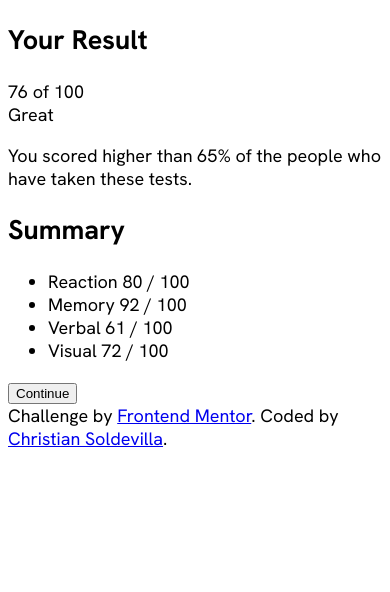
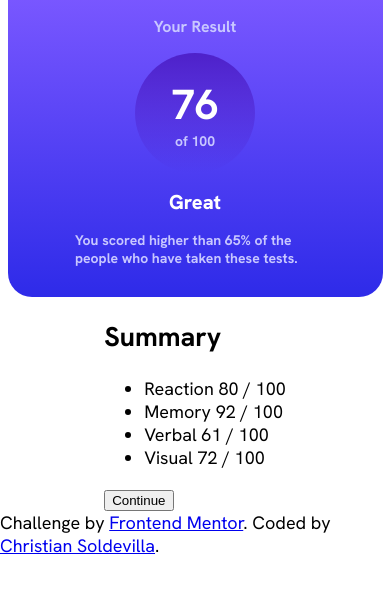
Before and after one commit to soldochris/results-summary-component, a React (Vite) app: page / in a window 390 px wide. Shown: the top 592 px of the page. Built offline with nearby package versions, Linux system fonts and the light colour scheme.

Commit message:
Result component ready for mobile

```diff
--- a/src/App.css
+++ b/src/App.css
@@ -27,4 +27,12 @@
 body{
   font-family: "Hanken-Grotesk", sans-serif;
   font-size: 18px;
+  margin: 0;
+  padding: 0;
 }
+
+main{
+  display: flex;
+  flex-direction: column;
+  align-items: center;
+}
--- a/src/App.jsx
+++ b/src/App.jsx
@@ -8,9 +8,11 @@ function App() {
 
   return (
     <>
-      <Result/>
-      <Summary/>
-      <Attribution/>
+      <main>
+        <Result/>
+        <Summary/>
+        <Attribution/>
+      </main>
     </>
   )
 }
--- /dev/null
+++ b/src/components/Result.css
@@ -0,0 +1,52 @@
+
+.result{
+  width: 375px;
+  background: linear-gradient( var(--Light-slate-blue), var(--Light-royal-blue));
+  color: var(--White);
+  display: flex;
+  flex-direction: column;
+  align-items: center;
+  border-radius: 0 0 24px 24px;
+  row-gap: 16px;
+  padding: 16px 0;
+
+  & h2{
+    font-size: 16px;
+    margin: 0;
+    color: var(--Light-lavender);
+  }
+
+  & div{
+    width: 120px;
+    height: 120px;
+    border-radius: 100%;
+    background: linear-gradient(var(--Violet-blue), var(--Persian-blue));
+    display: flex;
+    flex-direction: column;
+    align-items: center;
+    justify-content: center;
+
+    & span{
+      color: var(--Light-lavender);
+      font-size: 14px;
+      font-weight: bold;
+    }
+    & span:first-child{
+      color: var(--White);
+      font-size: 42px;
+    }
+  }
+
+  & span{
+    font-size: 20px;
+    font-weight:800;
+  }
+
+  & p{
+    margin-top: 0;
+    font-size: 14px;
+    width: 240px;
+    color: var(--Light-lavender);
+    font-weight: 700;
+  }
+}
--- a/src/components/Result.jsx
+++ b/src/components/Result.jsx
@@ -1,6 +1,8 @@
+import './Result.css'
+
 function Result(){
   return (
-    <section>
+    <section className='result'>
       <h2>Your Result</h2>
       <div>
         <span>76 </span>
```
